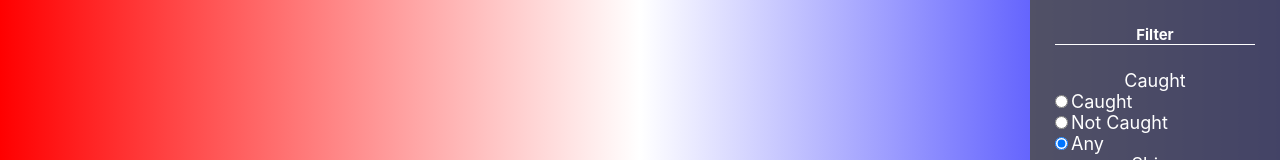
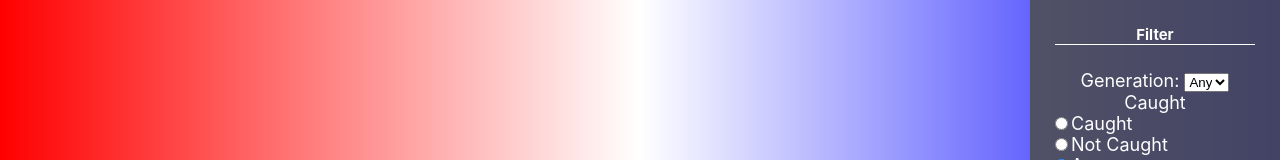
Before and after one commit to DSSzymanski/Full-Pokedex, a React (Create React App) app in the folder full_pokedex/frontend/: page /base in a window 1280 px wide. Both pictures are taken after a click on the element 1210 px from the left and 35 px from the top of the page. Shown: the part 140-300 px from the top of the page. Built offline with nearby package versions, Linux system fonts and the light colour scheme; no server answers.

Commit message:
Updated sidebar and filter context to also filter by pokemon generation.

```diff
--- a/full_pokedex/frontend/src/components/Sidebar.js
+++ b/full_pokedex/frontend/src/components/Sidebar.js
@@ -24,6 +24,9 @@ const Sidebar = () => {
       "mega"
     ]
 
+    data['generation'] = document.getElementById('genDropdown').value;
+
+    //add radio buttons
     for (const name of radioNames) {
       let radioBtns = document.getElementsByName(name);
       for (const ele of radioBtns){
@@ -64,6 +67,20 @@ const Sidebar = () => {
         <h5 className="filter-header">
           Filter
         </h5>
+        <div className="filter-container">
+          <label htmlFor="generation">Generation: </label>
+          <select name="generation" id="genDropdown" defaultValue={filterData['generation']}>
+            <option value={ANY}>Any</option>
+            <option value="1">I</option>
+            <option value="2">II</option>
+            <option value="3">III</option>
+            <option value="4">IV</option>
+            <option value="5">V</option>
+            <option value="6">VI</option>
+            <option value="7">VII</option>
+            <option value="8">VIII</option>
+          </select>
+        </div>
         <div className="filter-container">
           <div>
             Caught
--- a/full_pokedex/frontend/src/components/UserCard.js
+++ b/full_pokedex/frontend/src/components/UserCard.js
@@ -68,7 +68,7 @@ const UserCard = (props) => {
     }, [data])
 
     //If pokemon has not been released, do not generate card.
-    if(!props.record.pokemon.has_been_released || !validatePokemon(data)) {
+    if(!props.record.pokemon.has_been_released || !validatePokemon( props.record.pokemon, data)) {
         return null;
     }
     return(
--- a/full_pokedex/frontend/src/context/FilterContext.js
+++ b/full_pokedex/frontend/src/context/FilterContext.js
@@ -16,17 +16,23 @@ export const FilterProvider = ({ children }) => {
         shadow: ANY,
         purified: ANY,
         mega: ANY,
+        generation: ANY,
     })
 
     let updateFilter = ( data ) => {
         setFilterData(data);
     }
 
-    let validatePokemon = ( recordData ) => {
+    let validatePokemon = ( pokemon, recordData ) => {
         for ( const key in filterData ) {
             //skip any checks
             if ( filterData[key] === ANY ) { continue; }
-            if ( filterData[key] !== recordData[key]) {
+            if ( key === 'generation' ) {
+                if ( parseInt(filterData[key]) !== pokemon.generation ) {
+                    return false;
+                }
+            }
+            else if ( filterData[key] !== recordData[key]) {
                 return false;
             }
         }
```
